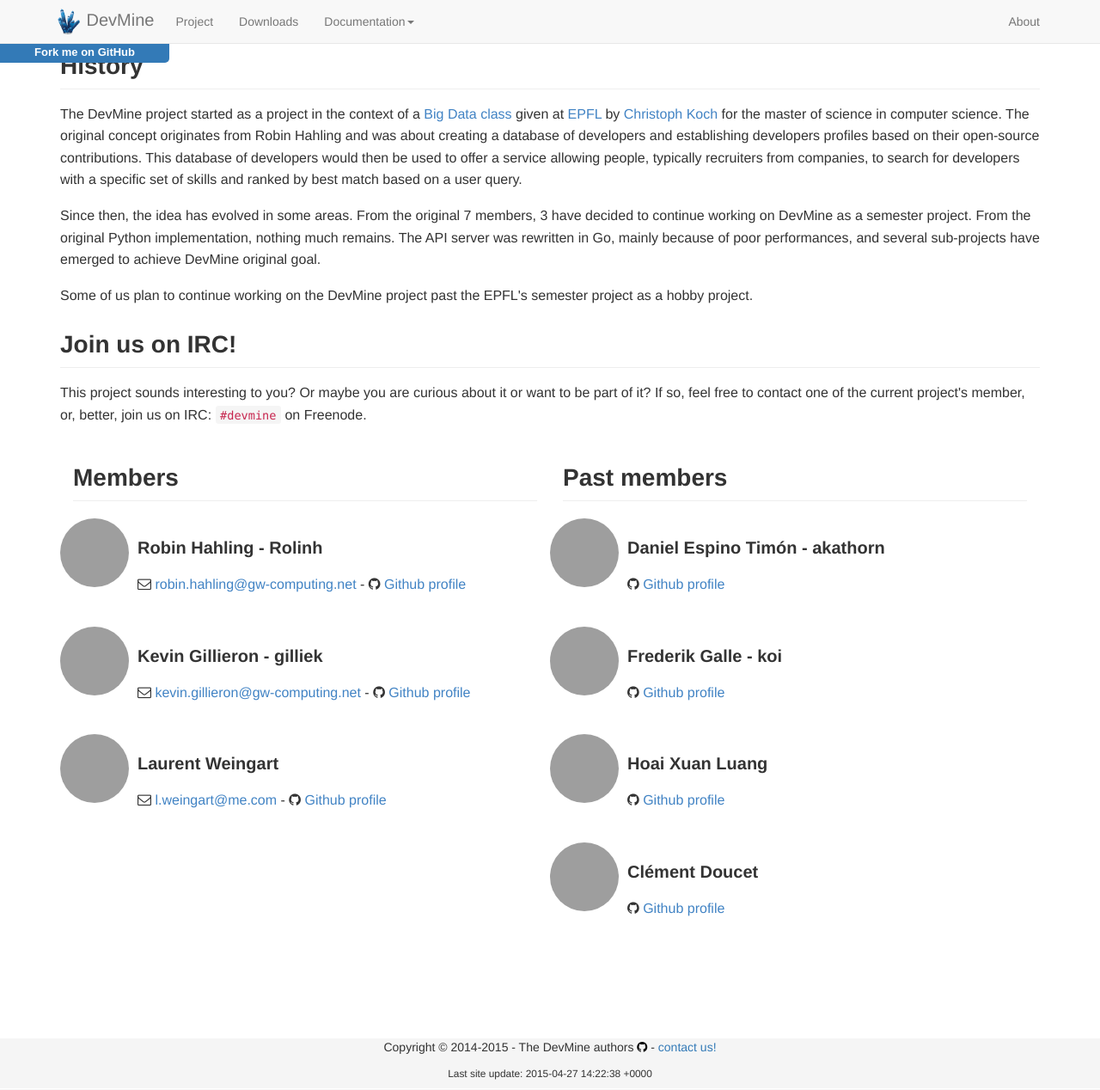
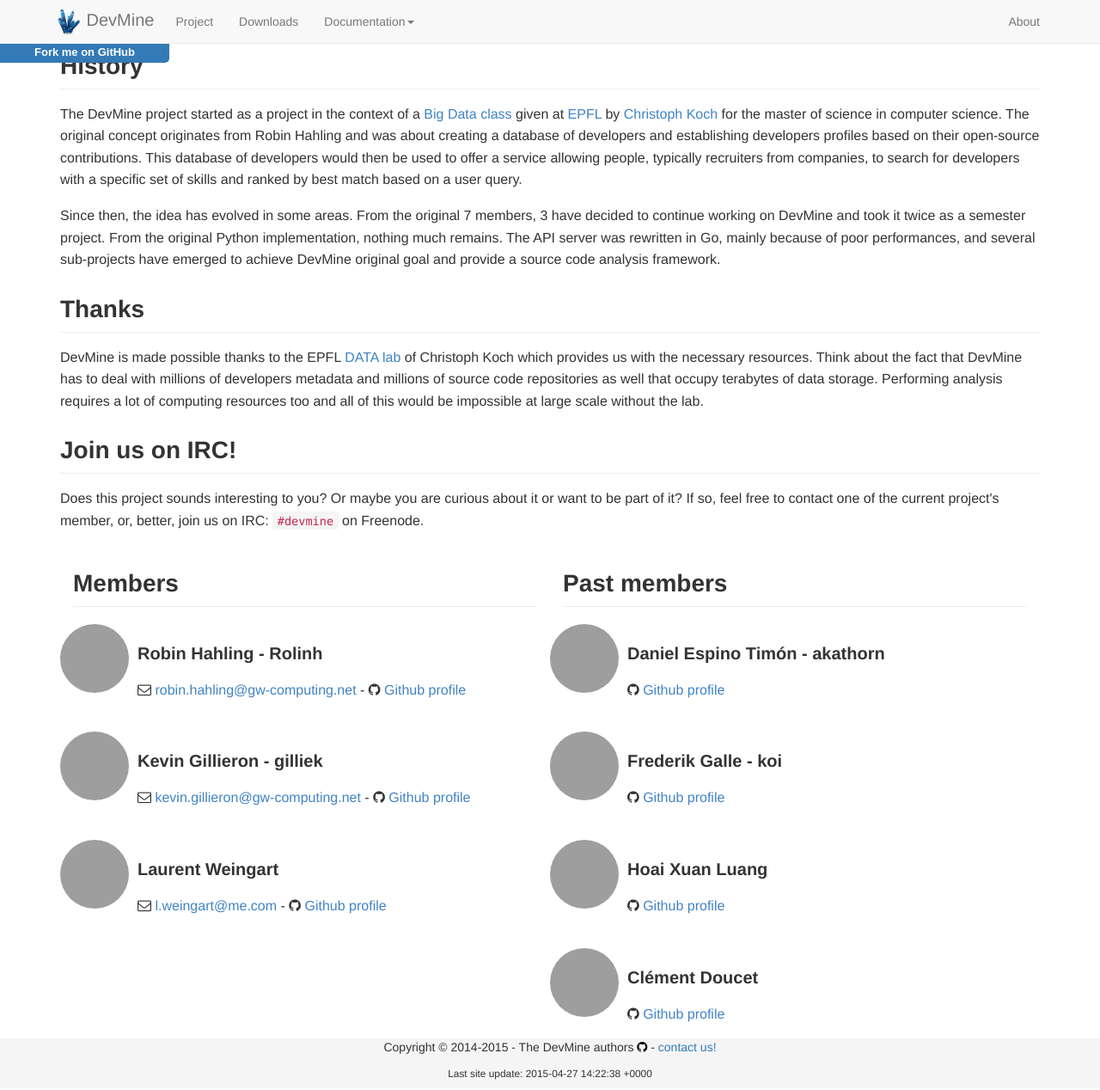
Before and after one commit to DevMine/devmine.github.io, a Jekyll site: the page built from about.html, in a window 1280 px wide and 1268 px high, cut to the strip 0-1268 px from the top of the window. Shown: the whole strip at 86% size. Built offline with Jekyll 4.4.1, drawn with Linux system fonts in a browser that asks for light colours; grey boxes are pictures that could not be loaded.

Commit message:
about: update project history and add thanks section

```diff
--- a/about.html
+++ b/about.html
@@ -19,19 +19,28 @@
 <p>
 <p>
   Since then, the idea has evolved in some areas. From the original 7 members,
-  3 have decided to continue working on DevMine as a semester project.
+  3 have decided to continue working on DevMine and took it twice as a semester
+  project.
   From the original Python implementation, nothing much remains. The API server
   was rewritten in Go, mainly because of poor performances, and several
-  sub-projects have emerged to achieve DevMine original goal.
+  sub-projects have emerged to achieve DevMine original goal and provide a
+  source code analysis framework.
 </p>
+
+<h2>Thanks</h2>
 <p>
- Some of us plan to continue working on the DevMine project past the
- EPFL's semester project as a hobby project.
+  DevMine is made possible thanks to the EPFL
+  <a href="http://data.epfl.ch/">DATA lab</a> of Christoph Koch which
+  provides us with the necessary resources. Think about the fact that DevMine has
+  to deal with millions of developers metadata and millions of source code
+  repositories as well that occupy terabytes of data storage. Performing analysis
+  requires a lot of computing resources too and all of this would be impossible
+  at large scale without the lab.
 </p>
 
 <h2>Join us on IRC!</h2>
 <p>
- This project sounds interesting to you? Or maybe you are curious about it or
+ Does this project sounds interesting to you? Or maybe you are curious about it or
  want to be part of it? If so, feel free to contact one of the current project's
  member, or, better, join us on IRC: <code>#devmine</code> on Freenode.
 </p>
```
